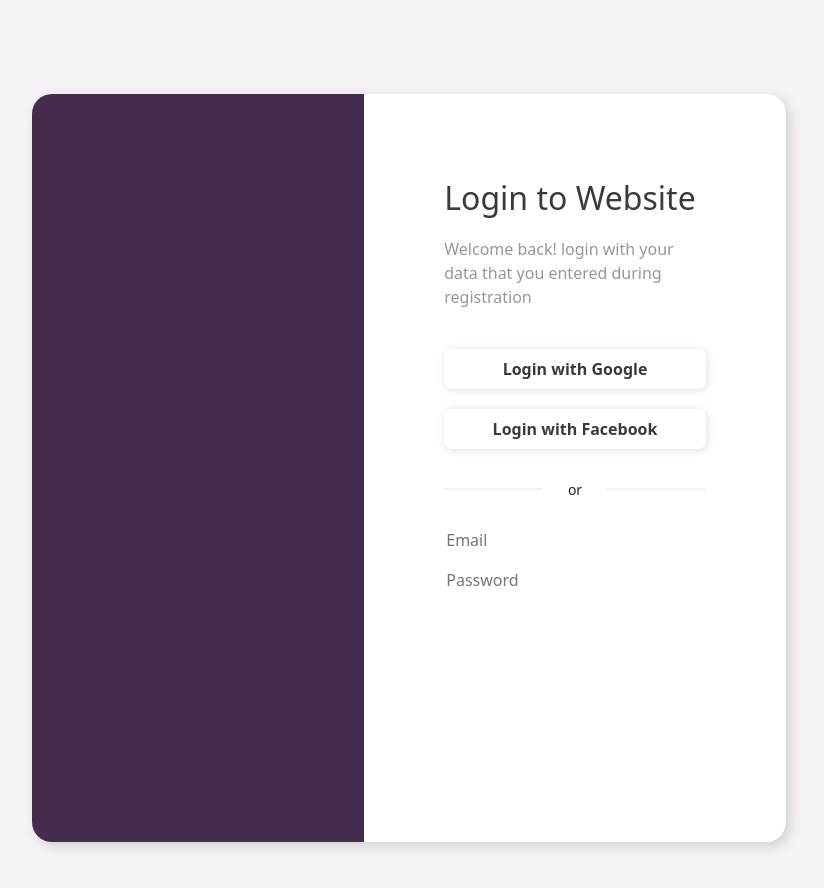
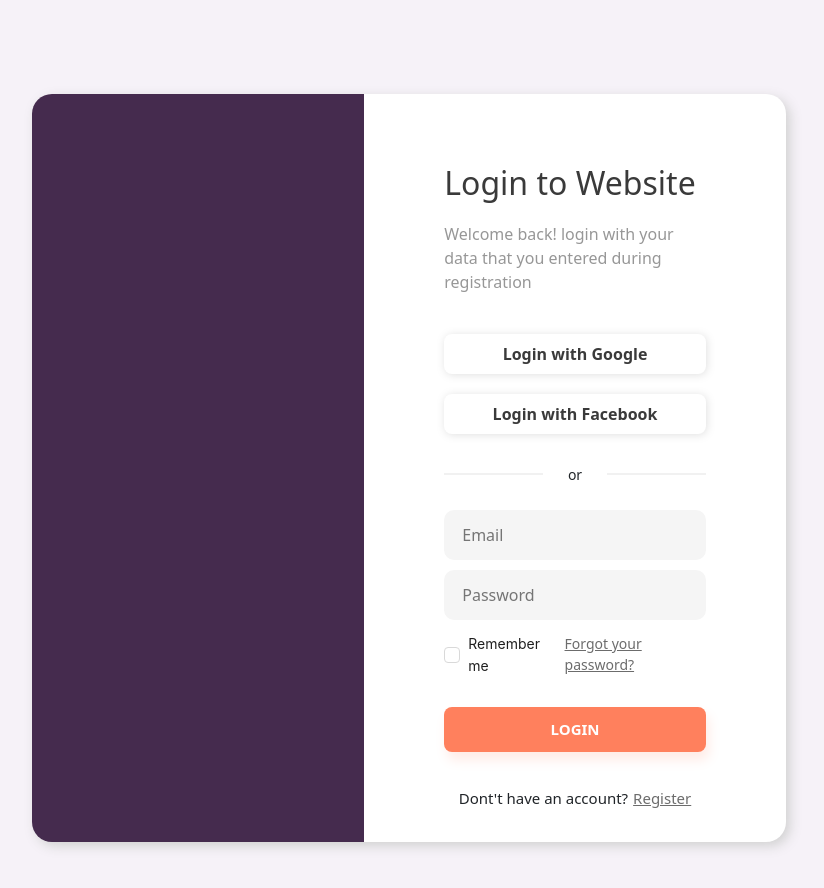
Before and after one commit to AnhQuang198/admin-web-app, a React (Create React App) app: page /login in a window 1280 px wide. Shown: the top 888 px of the page, without its empty margins (231-1055 px from the left). Built offline with nearby package versions, Linux system fonts and the light colour scheme.

Commit message:
done ui login screen

```diff
--- /dev/null
+++ b/src/features/Forgot/ForgotPassword.tsx
@@ -0,0 +1,11 @@
+import React from 'react';
+
+function ForgotPassword() {
+    return (
+        <div>
+            Forgot password
+        </div>
+    );
+}
+
+export default ForgotPassword;
--- a/src/features/Login/Login.tsx
+++ b/src/features/Login/Login.tsx
@@ -1,4 +1,6 @@
+import { Checkbox } from "antd";
 import React from "react";
+import { Link } from "react-router-dom";
 import "./style.scss";
 
 function Login() {
@@ -37,6 +39,15 @@ function Login() {
               <input type="password" placeholder="Password" />
             </div>
           </div>
+          <div className="content-right-remember-check">
+            <Checkbox>Remember me</Checkbox>
+            <Link to="/forgot-password">Forgot your password?</Link>
+          </div>
+          <button className="btn-login">Login</button>
+          <div className="content-right-register">
+            <span>Dont't have an account?</span>
+            <Link to="/register">Register</Link>
+          </div>
         </div>
       </div>
     </div>
--- a/src/features/Login/style.scss
+++ b/src/features/Login/style.scss
@@ -20,7 +20,7 @@
 
         &-right {
             width: 100%;
-            padding: 55px 80px;
+            padding: 40px 80px;
             background-color: #ffffff;
             border-radius: 0px 20px 20px 0px;
 
@@ -86,12 +86,17 @@
                 .login-input-text {
                     display: flex;
                     align-items: center;
-                    height: 40px;
+                    height: 50px;
                     width: 100%;
+                    background-color: #f5f5f5;
+                    border-radius: 10px;
+                    margin: 5px 0px;
 
                     > input {
                         width: 100%;
                         border: none;
+                        background-color: #f5f5f5;
+                        padding: 0px 18px;
 
                         &:focus {
                             outline: none;
@@ -100,6 +105,55 @@
                 }
             }
 
+            .content-right-remember-check {
+                display: flex;
+                justify-content: space-between;
+                margin-top: 8px;
+
+                > a {
+                    color: #6c6c6c;
+                    font-size: 14px;
+                    font-weight: 500;
+                }
+            }
+
+            .btn-login {
+                border: none;
+                margin-top: 30px;
+                border-radius: 8px;
+                height: 45px;
+                width: 100%;
+                text-transform: uppercase;
+                font-size: 15px;
+                font-weight: 600;
+                color: #ffffff;
+                background-color: #ff805d;
+                filter: drop-shadow(3px 8px 6px #ffebe6);
+                transition: all 0.6s;
+
+                &:hover {
+                    color: #ffffff;
+                    background-color: #eb896e;
+                }
+            }
+
+            .content-right-register {
+                display: flex;
+                align-items: center;
+                justify-content: center;
+                margin: 35px 0px 0px 0px;
+
+                > span {
+                    font-size: 15px;
+                }
+
+                > a {
+                    color: #6c6c6c;
+                    font-size: 15px;
+                    margin-left: 5px;
+                    font-weight: 500;
+                }
+            }
         }
     }
 }
--- /dev/null
+++ b/src/features/Register/Register.tsx
@@ -0,0 +1,11 @@
+import React from 'react';
+
+function Register() {
+    return (
+        <div>
+            Register
+        </div>
+    );
+}
+
+export default Register;
--- a/src/router.tsx
+++ b/src/router.tsx
@@ -2,7 +2,9 @@ import {createBrowserRouter, redirect} from "react-router-dom";
 import App from "./App";
 import NotFound from "./components/common/NotFound/NotFound";
 import Home from "./features/Authentication/Home/Home";
+import ForgotPassword from "./features/Forgot/ForgotPassword";
 import Login from "./features/Login/Login";
+import Register from "./features/Register/Register";
 
 var isLogin = false;
 
@@ -34,6 +36,28 @@ const router = createBrowserRouter([
         },
         element: <Login />,
         errorElement: <NotFound />,
+    },
+    {
+        path: "/forgot-password",
+        loader: () => {
+            if (isLogin) {
+                return redirect("/");
+            }
+            return isLogin;
+        },
+        element: <ForgotPassword />,
+        errorElement: <NotFound />,
+    },
+    {
+        path: "/register",
+        loader: () => {
+            if (isLogin) {
+                return redirect("/");
+            }
+            return isLogin;
+        },
+        element: <Register />,
+        errorElement: <NotFound />,
     }
 ]);
 
```
